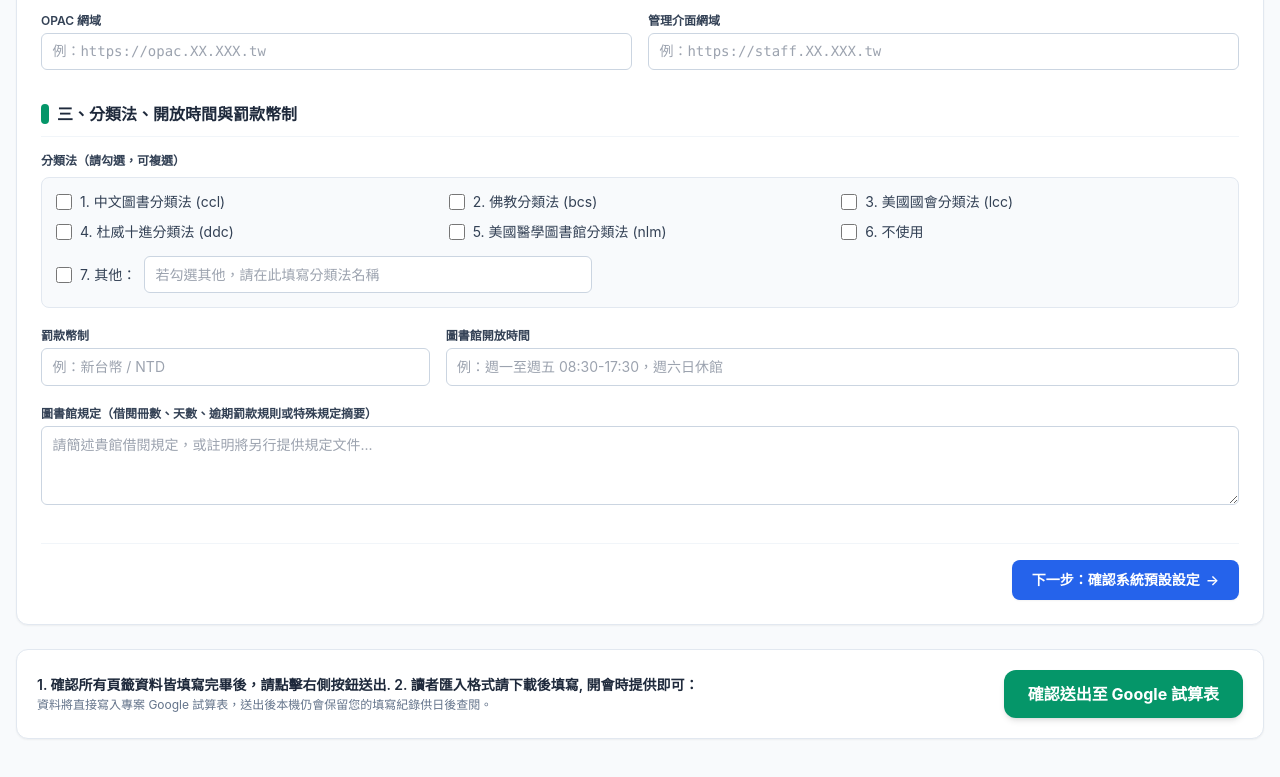
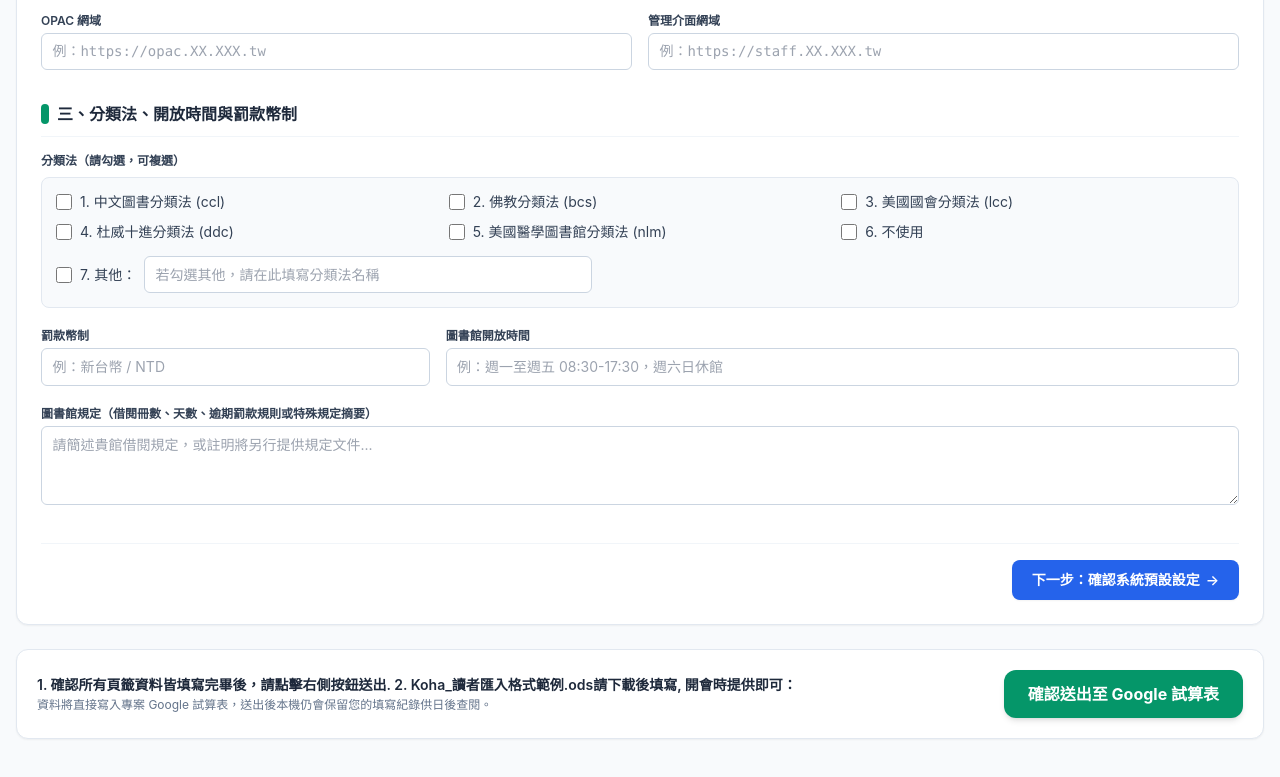
Before and after one commit to athensohio/koha-items, a plain HTML site: page index.html in a window 1280 px wide. Shown: the part 660-1437 px from the top of the page. Drawn offline with nearby package versions, Linux system fonts and the light colour scheme.

Commit message:
Update index.html

```diff
--- a/index.html
+++ b/index.html
@@ -573,7 +573,7 @@
     <!-- Submit Action Bar -->
     <section class="bg-white rounded-xl shadow-sm border border-slate-200 p-5 flex flex-col sm:flex-row items-center justify-between gap-4">
       <div class="text-sm text-slate-600">
-        <p class="font-semibold text-slate-800">1. 確認所有頁籤資料皆填寫完畢後，請點擊右側按鈕送出. 2. 讀者匯入格式請下載後填寫, 開會時提供即可：</p>
+        <p class="font-semibold text-slate-800">1. 確認所有頁籤資料皆填寫完畢後，請點擊右側按鈕送出. 2. Koha_讀者匯入格式範例.ods請下載後填寫, 開會時提供即可：</p>
         <p class="text-xs text-slate-500 mt-0.5">資料將直接寫入專案 Google 試算表，送出後本機仍會保留您的填寫紀錄供日後查閱。</p>
       </div>
       <div class="flex items-center gap-3 w-full sm:w-auto justify-end">
```
